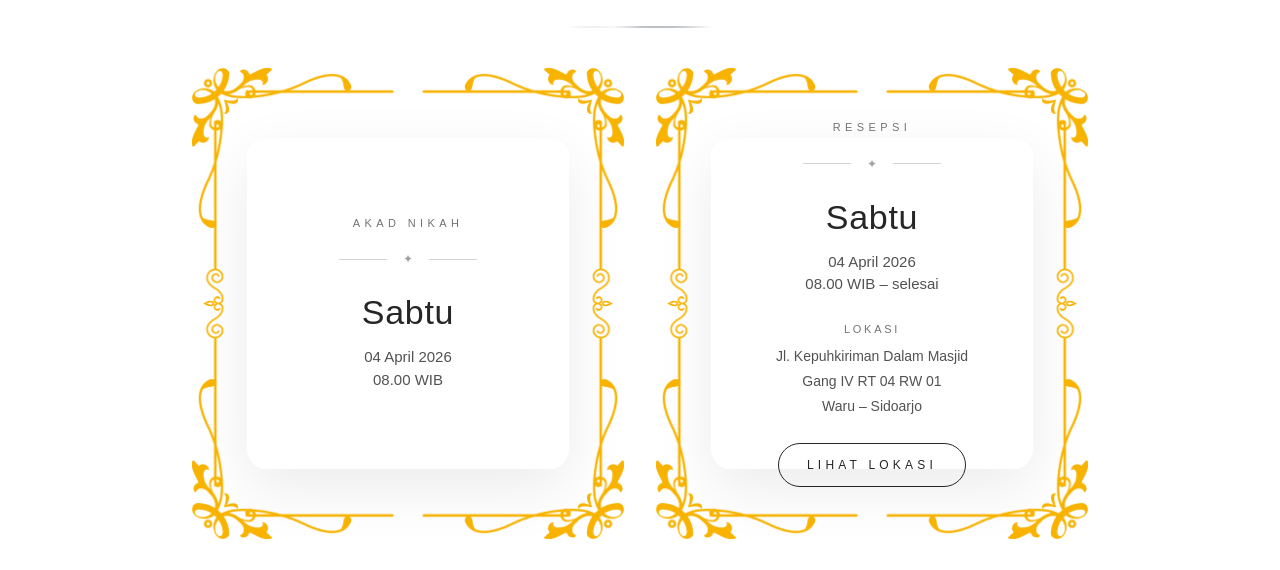
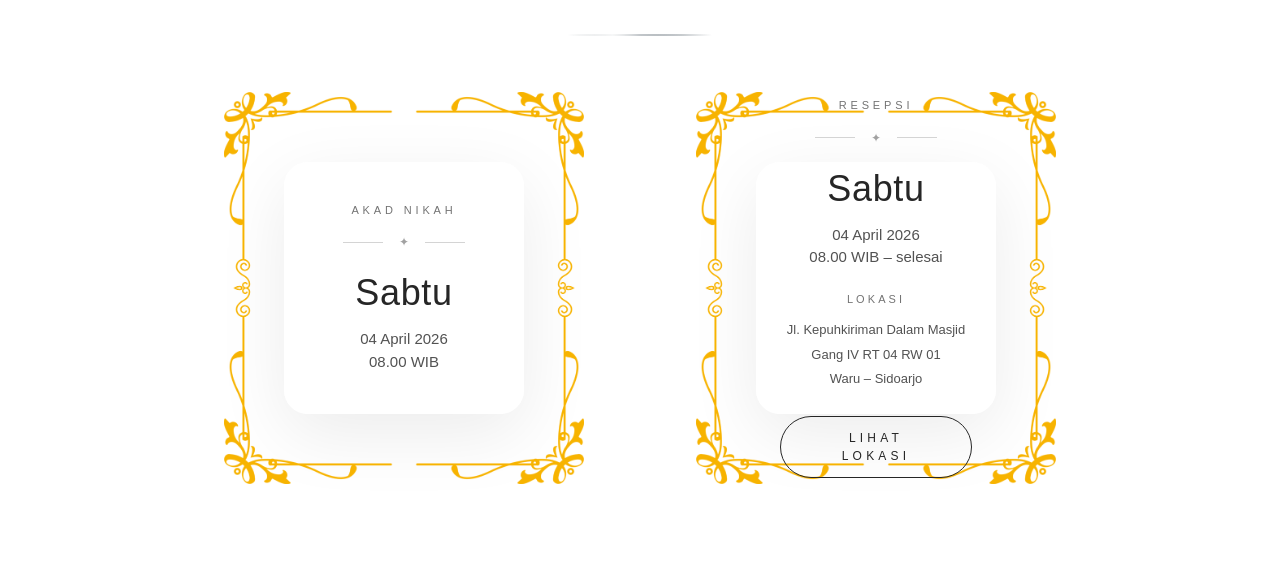
Before and after one commit to swakastudio/duajemari, a Next.js app: page /firoh-arofi/invitation in a window 1280 px wide. Shown: the part 3210-3780 px from the top of the page. Built offline with nearby package versions, Linux system fonts and the light colour scheme.

Commit message:
Update HariBahagia.tsx

```diff
--- a/app/(wedding)/firoh-arofi/components/HariBahagia.tsx
+++ b/app/(wedding)/firoh-arofi/components/HariBahagia.tsx
@@ -1,10 +1,10 @@
 "use client"
 
-export default function HariBahagia(){
+export default function HariBahagia() {
 
-return(
+return (
 
-<section className="fade-up relative px-6 py-18 overflow-hidden">
+<section className="fade-up relative px-6 py-20 overflow-hidden">
 
 <div className="mx-auto max-w-4xl text-center">
 
@@ -22,7 +22,7 @@ HARI BAHAGIA
 
 {/* DIVIDER */}
 
-<div className="relative w-36 h-[2px] mx-auto mt-6 mb-10 overflow-hidden">
+<div className="relative w-36 h-[2px] mx-auto mt-6 mb-14 overflow-hidden">
 
 <div className="absolute inset-0 bg-gradient-to-r from-transparent via-[#3f4d58] to-transparent opacity-70"></div>
 
@@ -33,25 +33,27 @@ HARI BAHAGIA
 
 {/* GRID */}
 
-<div className="grid md:grid-cols-2 gap-8 mt-10 justify-items-center">
+<div className="grid md:grid-cols-2 gap-12 justify-items-center">
+
 
 {/* ================= AKAD ================= */}
 
-<div className="relative w-[432px] h-[471px]">
+<div className="relative w-[360px] h-[392px]">
 
-{/* GLASS BLUR PANEL */}
+
+{/* GLASS CARD */}
 
 <div className="
 absolute
 top-[70px]
 bottom-[70px]
-left-[55px]
-right-[55px]
-bg-white/60
+left-[60px]
+right-[60px]
+bg-white/65
 backdrop-blur-xl
-rounded-[20px]
+rounded-[24px]
 border border-white/40
-shadow-[0_20px_60px_rgba(0,0,0,0.08)]
+shadow-[0_20px_70px_rgba(0,0,0,0.08)]
 "></div>
 
 
@@ -60,7 +62,15 @@ shadow-[0_20px_60px_rgba(0,0,0,0.08)]
 <img
 src="/firoh-arofi/frame-hari-bahagia.png"
 alt="frame"
-className="absolute inset-0 w-full h-full object-contain pointer-events-none"
+className="
+absolute
+inset-0
+w-full
+h-full
+object-contain
+pointer-events-none
+select-none
+"
 />
 
 
@@ -70,8 +80,8 @@ className="absolute inset-0 w-full h-full object-contain pointer-events-none"
 absolute
 top-[70px]
 bottom-[70px]
-left-[55px]
-right-[55px]
+left-[60px]
+right-[60px]
 flex
 flex-col
 items-center
@@ -80,32 +90,36 @@ text-center
 px-6
 ">
 
-<p className="text-[11px] tracking-[0.4em] text-neutral-500">
+<p className="text-[11px] tracking-[0.35em] text-neutral-500">
 AKAD NIKAH
 </p>
 
-<div className="flex items-center justify-center gap-4 my-5">
 
-<div className="w-12 h-[1px] bg-neutral-300"></div>
+<div className="flex items-center justify-center gap-4 my-4">
+
+<div className="w-10 h-[1px] bg-neutral-300"></div>
 
 <span className="text-neutral-400 text-xs">✦</span>
 
-<div className="w-12 h-[1px] bg-neutral-300"></div>
+<div className="w-10 h-[1px] bg-neutral-300"></div>
 
 </div>
 
+
 <h3 className="
-text-[34px]
+text-[36px]
 font-light
+tracking-[0.02em]
 text-neutral-800
-tracking-[0.02em]
 ">
 Sabtu
 </h3>
 
+
 <p className="mt-2 text-[15px] text-neutral-600">
 04 April 2026
 </p>
+
 
 <p className="text-[15px] text-neutral-600">
 08.00 WIB
@@ -117,23 +131,25 @@ Sabtu
 
 
 
+
 {/* ================= RESEPSI ================= */}
 
-<div className="relative w-[432px] h-[471px]">
+<div className="relative w-[360px] h-[392px]">
 
-{/* GLASS BLUR PANEL */}
+
+{/* GLASS CARD */}
 
 <div className="
 absolute
 top-[70px]
 bottom-[70px]
-left-[55px]
-right-[55px]
-bg-white/60
+left-[60px]
+right-[60px]
+bg-white/65
 backdrop-blur-xl
-rounded-[20px]
+rounded-[24px]
 border border-white/40
-shadow-[0_20px_60px_rgba(0,0,0,0.08)]
+shadow-[0_20px_70px_rgba(0,0,0,0.08)]
 "></div>
 
 
@@ -142,7 +158,15 @@ shadow-[0_20px_60px_rgba(0,0,0,0.08)]
 <img
 src="/firoh-arofi/frame-hari-bahagia.png"
 alt="frame"
-className="absolute inset-0 w-full h-full object-contain pointer-events-none"
+className="
+absolute
+inset-0
+w-full
+h-full
+object-contain
+pointer-events-none
+select-none
+"
 />
 
 
@@ -152,8 +176,8 @@ className="absolute inset-0 w-full h-full object-contain pointer-events-none"
 absolute
 top-[70px]
 bottom-[70px]
-left-[55px]
-right-[55px]
+left-[60px]
+right-[60px]
 flex
 flex-col
 items-center
@@ -162,43 +186,48 @@ text-center
 px-6
 ">
 
-<p className="text-[11px] tracking-[0.4em] text-neutral-500">
+<p className="text-[11px] tracking-[0.35em] text-neutral-500">
 RESEPSI
 </p>
 
-<div className="flex items-center justify-center gap-4 my-5">
 
-<div className="w-12 h-[1px] bg-neutral-300"></div>
+<div className="flex items-center justify-center gap-4 my-4">
+
+<div className="w-10 h-[1px] bg-neutral-300"></div>
 
 <span className="text-neutral-400 text-xs">✦</span>
 
-<div className="w-12 h-[1px] bg-neutral-300"></div>
+<div className="w-10 h-[1px] bg-neutral-300"></div>
 
 </div>
 
+
 <h3 className="
-text-[34px]
+text-[36px]
 font-light
+tracking-[0.02em]
 text-neutral-800
-tracking-[0.02em]
 ">
 Sabtu
 </h3>
 
+
 <p className="mt-2 text-[15px] text-neutral-600">
 04 April 2026
 </p>
+
 
 <p className="text-[15px] text-neutral-600">
 08.00 WIB – selesai
 </p>
 
 
+
 {/* ADDRESS */}
 
-<div className="mt-6 text-[14px] leading-[1.8] text-neutral-600">
+<div className="mt-5 text-[13px] leading-[1.9] text-neutral-600">
 
-<p className="mb-1 text-[11px] tracking-[0.25em] text-neutral-500">
+<p className="mb-2 text-[11px] tracking-[0.28em] text-neutral-500">
 LOKASI
 </p>
 
@@ -211,7 +240,8 @@ Waru – Sidoarjo
 </div>
 
 
-{/* MAP BUTTON */}
+
+{/* BUTTON */}
 
 <a
 href="https://maps.app.goo.gl/KyBmg8SrXz88uX1n9"
@@ -220,7 +250,8 @@ rel="noreferrer"
 className="
 inline-block
 mt-6
-px-7 py-3
+px-8
+py-3
 rounded-full
 border
 border-neutral-800
@@ -239,10 +270,10 @@ LIHAT LOKASI
 
 </a>
 
+
 </div>
 
 </div>
-
 
 </div>
 
```
